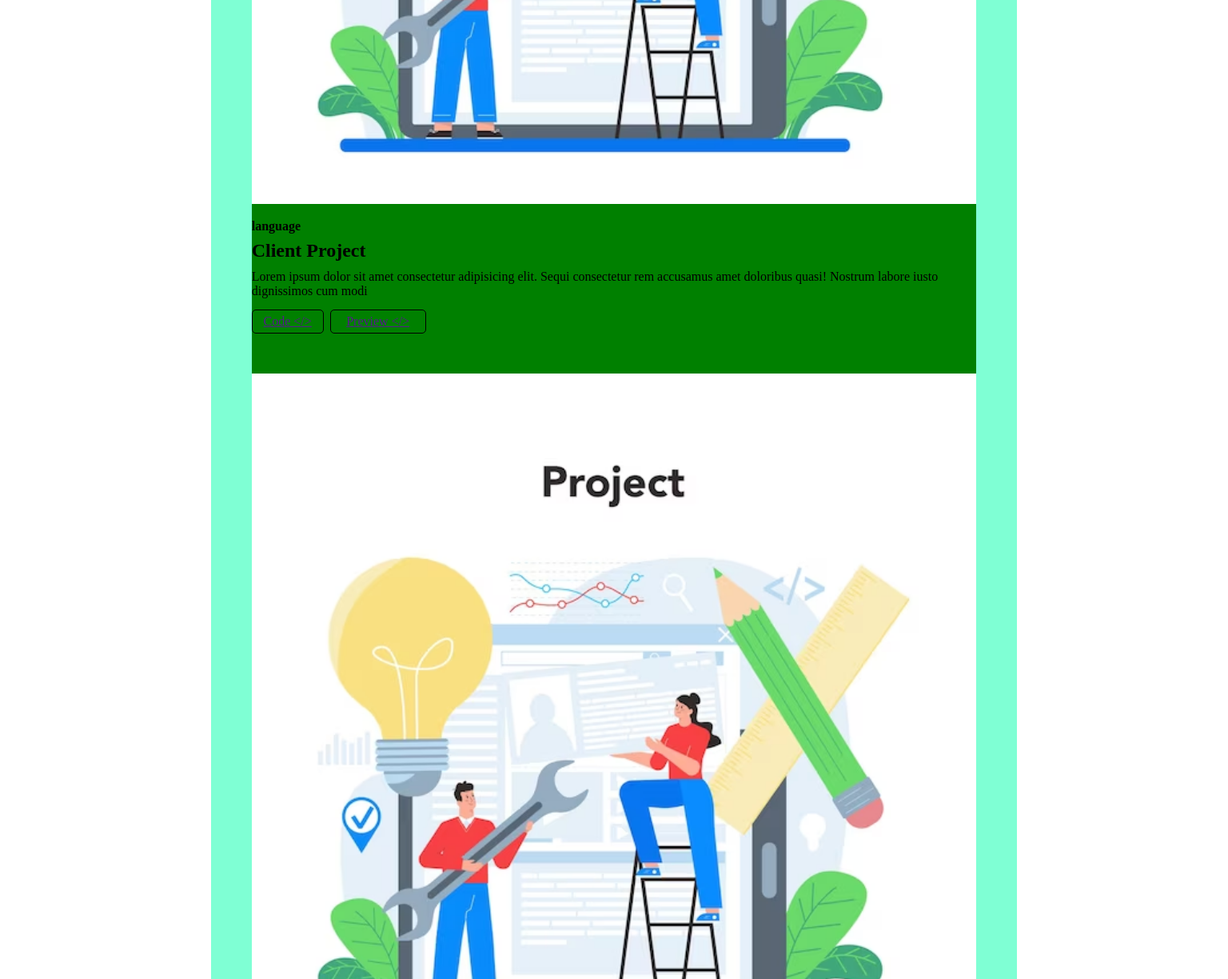
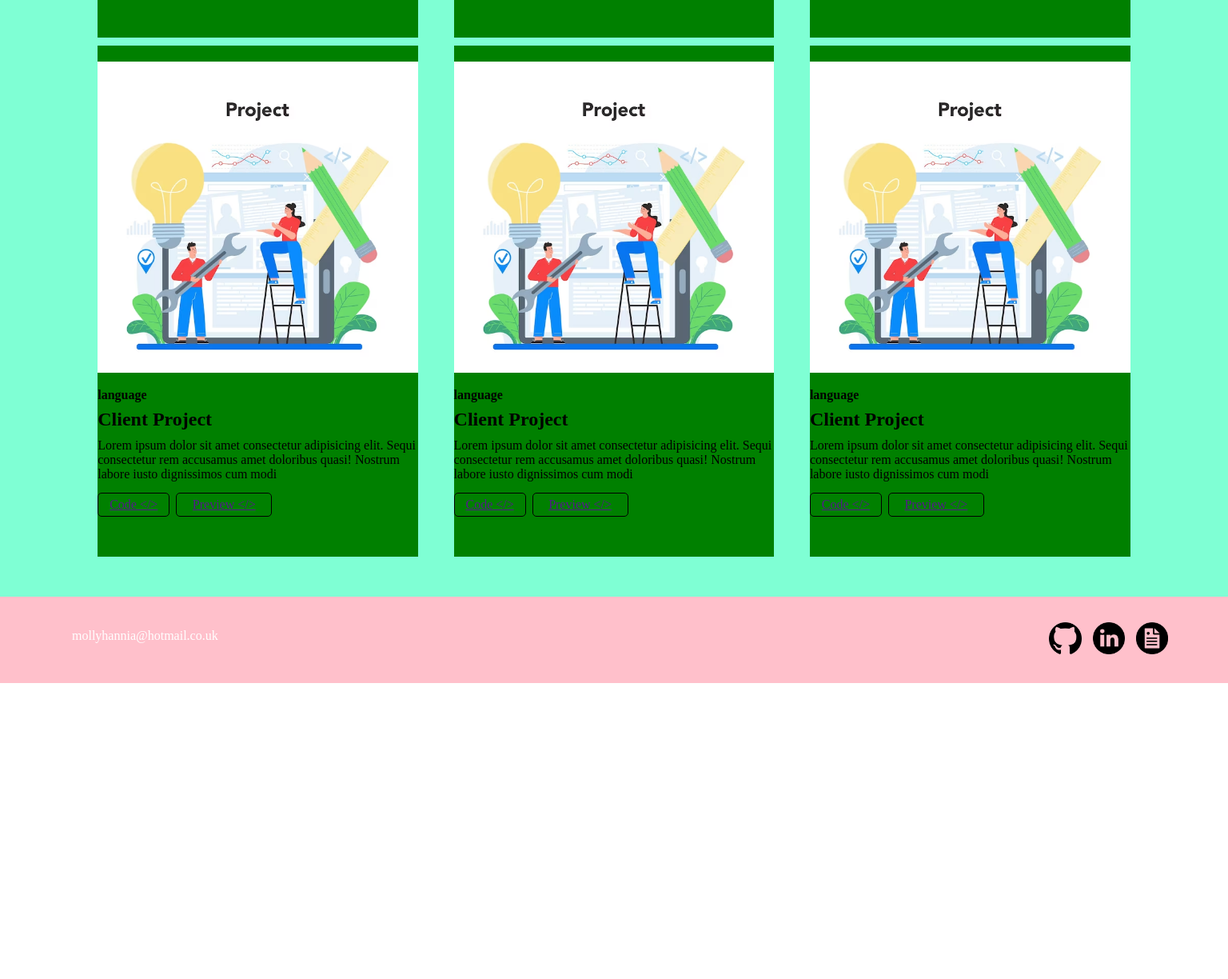
Before and after one commit to msalehprofile/my-portfolio, a plain HTML site: page index.html in a window 1536 px wide. Shown: the part 2116-3340 px from the top of the page at 80% size. After the commit the page ends 2970 px from the top, so only its background shows below. Drawn offline with Linux system fonts and the light colour scheme.

Commit message:
completed layout for desktop

```diff
--- a/_layout.scss
+++ b/_layout.scss
@@ -104,7 +104,7 @@ body {
     .project-section__title{
         padding: 20px;
     }
-
+}
     .project {
         background-color: green;
         width: 90%;
@@ -150,6 +150,10 @@ body {
             }
         }
     }
+
+
+.project-desktop {
+    display:none;
 }
 
 .footer {
@@ -252,4 +256,35 @@ body {
             }
         }
     }
+
+    .project-section {
+        display: grid;
+        width: 100%;
+        grid-template-columns: 2fr 2fr 2fr;
+        grid-template-rows: 100px 2fr 2fr;
+        place-items: center;
+        padding: 20px 100px 50px;
+
+        &__title{
+            grid-column: 1/4;
+            grid-row: 1;
+            text-align: center;
+        }
+
+        .project-desktop {
+            display: inline-block;
+            background-color: green;
+            width: 90%;
+            padding: 20px 0 40px;
+        }
+    }
+
+    .footer {
+        display: flex;
+        flex-direction: row-reverse;
+        width: 100%;
+        justify-content: space-between;
+        align-items: center;
+        padding: 20px 70px 20px 90px;
+    }
 }
--- a/index.html
+++ b/index.html
@@ -7,7 +7,7 @@
     <link rel="stylesheet" href="./styles.css">
 </head>
 <body>
-
+<!-- navigation is only visible on desktop version -->
     <nav class="navigation">
         <h1 class="navigation__name">Molly Saleh</h1>
         <div class="navigation__menu">
@@ -18,6 +18,7 @@
         </div>
     </nav>
 
+<!-- introduction section, image only visible on desktop -->
     <div class="introduction">
         <div class="introduction__hi-job">
             <h1 class="introduction__hi">Hey! I'm Molly Saleh &#128075;</h1>
@@ -25,13 +26,14 @@
         </div>
         <img src="./images/desk-top-images/female-web-developer.webp" alt="girl coding" class="introduction__image">
     </div>
-
+<!-- about me section with image and short description  -->
     <div class="aboutme">
         <h1 class="aboutme__heading">About me</h1>
         <img src="./images/profile-pic.jpeg" alt="image of myself" class="aboutme__image">
         <p class="aboutme__paragraph">Lorem ipsum dolor sit amet consectetur adipisicing elit. Inventore nisi animi excepturi perferendis rerum cupiditate velit pariatur et quos odit praesentium fugiat soluta, rem laboriosam! Dolorum labore accusamus corrupti ut? <br/><br/>Lorem ipsum dolor sit amet consectetur adipisicing elit. Inventore nisi animi excepturi perferendis rerum cupiditate velit pariatur et quos odit praesentium fugiat soluta, rem laboriosam! Dolorum labore accusamus corrupti ut?</p>
     </div>
 
+<!-- skills section with 9 skills shown -->
     <div class="skills">
         <h1 class="skills__heading">Technical Skills</h1>
         <p class="skills__description">Lorem ipsum, dolor sit amet consectetur adipisicing elit.</p>
@@ -84,6 +86,7 @@
         </grid>
     </div>
 
+<!-- section showing main project, 3 visible on mobile, 6 visible on desktop -->
     <div class="project-section">
         <h1 class="project-section__title">My Projects</h1>
         <article class="project">
@@ -118,8 +121,43 @@
                 <a href="" class="project__button--preview">Preview &lt/&gt</a>
             </div>
         </article>
+
+<!-- These projects can only be seen in desktop -->
+<article class="project-desktop">
+    <img src="./images/project-image.avif" alt="project image" class="project__img">
+    <h4 class="project__language">language</h4>
+    <h1 class="project__name">Client Project</h1>
+    <p class="project__description">Lorem ipsum dolor sit amet consectetur adipisicing elit. Sequi consectetur rem accusamus amet doloribus quasi! Nostrum labore iusto dignissimos cum modi</p>
+    <div class="project__button">
+        <a href="" class="project__button--code">Code &lt/&gt</a>
+        <a href="" class="project__button--preview">Preview &lt/&gt</a>
+    </div>
+</article>
+
+        <article class="project-desktop">
+            <img src="./images/project-image.avif" alt="project image" class="project__img">
+            <h4 class="project__language">language</h4>
+            <h1 class="project__name">Client Project</h1>
+            <p class="project__description">Lorem ipsum dolor sit amet consectetur adipisicing elit. Sequi consectetur rem accusamus amet doloribus quasi! Nostrum labore iusto dignissimos cum modi</p>
+            <div class="project__button">
+                <a href="" class="project__button--code">Code &lt/&gt</a>
+                <a href="" class="project__button--preview">Preview &lt/&gt</a>
+            </div>
+        </article>
+
+        <article class="project-desktop">
+            <img src="./images/project-image.avif" alt="project image" class="project__img">
+            <h4 class="project__language">language</h4>
+            <h1 class="project__name">Client Project</h1>
+            <p class="project__description">Lorem ipsum dolor sit amet consectetur adipisicing elit. Sequi consectetur rem accusamus amet doloribus quasi! Nostrum labore iusto dignissimos cum modi</p>
+            <div class="project__button">
+                <a href="" class="project__button--code">Code &lt/&gt</a>
+                <a href="" class="project__button--preview">Preview &lt/&gt</a>
+            </div>
+        </article>
     </div>
 
+<!-- footer showing email address and social media links -->
     <footer class="footer">
         <div class="footer__logos">
             <img src="./images/github-logo.png" alt="" class="logos__github">
```
Also changed, not shown: styles.css.
